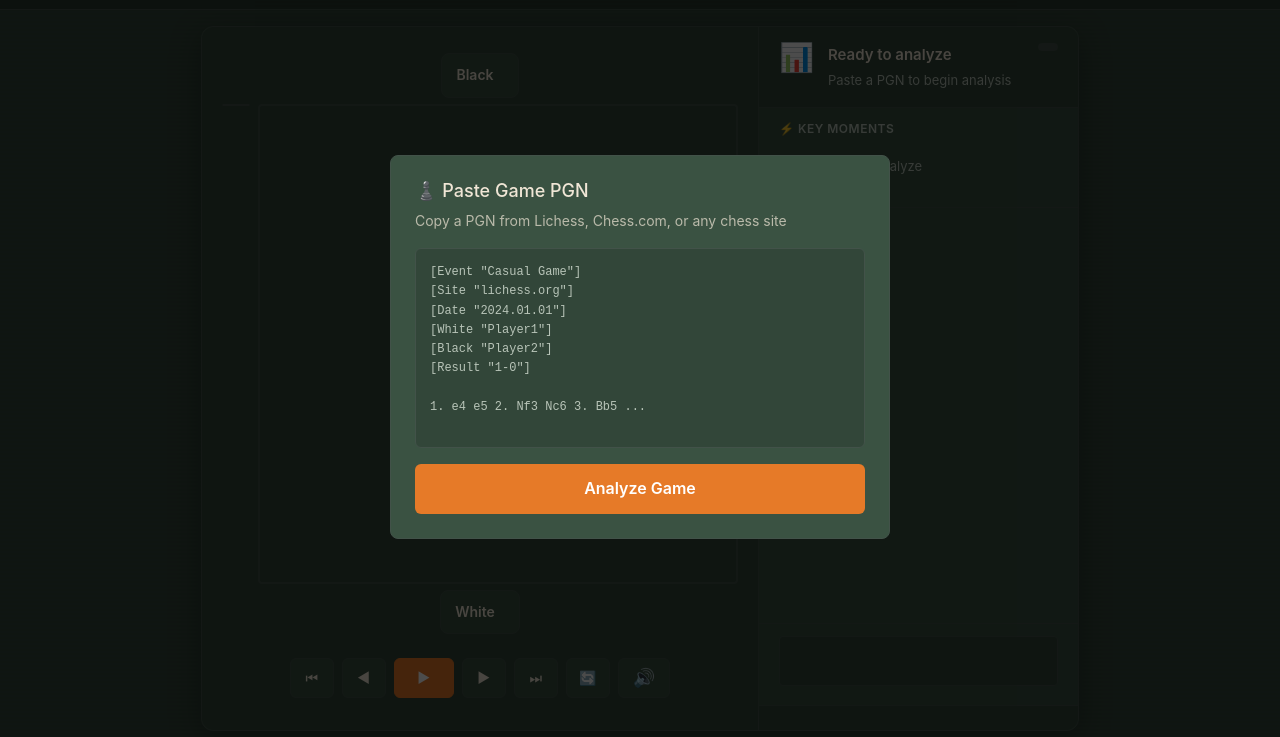
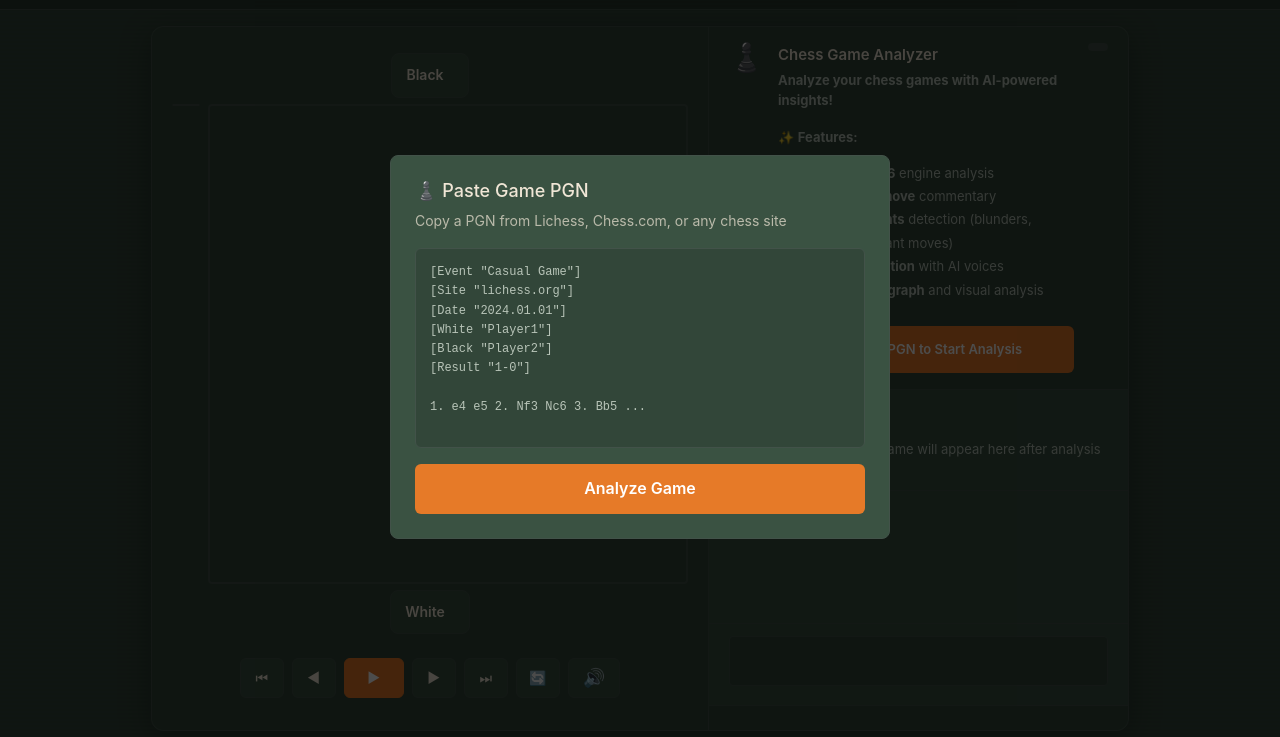
Before and after one commit to donnybadamo/lichess-game-analyzer, a browser extension: page index.html in a window 1280 px wide. Both pictures are taken after a click on the button "Analyze Game". Shown: the part 53-790 px from the top of the page. Drawn offline with nearby package versions, Linux system fonts and the light colour scheme; no server answers.

Commit message:
Add welcome intro instead of immediately showing PGN modal
- Add intro explaining what the site does (Stockfish 16, move-by-move commentary, key moments, voice narration)
- Don't automatically show PGN modal on page load
- Show welcome message with features list and 'Paste PGN to Start' button
- User can click button to open PGN modal when ready
- Better first-time user experience

```diff
--- a/analysis-web.js
+++ b/analysis-web.js
@@ -351,13 +351,8 @@ async function initializeAnalysisPage() {
         }
         return;
       } else {
-        // Show PGN modal instead of error
-        const pgnModal = document.getElementById('pgnModal');
-        if (pgnModal) {
-          pgnModal.style.display = 'flex';
-          console.log('Showing PGN modal (no PGN found)');
-        }
-        console.log('No PGN found. You can paste PGN in the input field.');
+        // Don't show PGN modal immediately - show intro instead
+        updateAnalysisPanelWithIntro();
       }
     } catch (e) {
       console.error('Error accessing localStorage:', e);
@@ -374,15 +369,9 @@ async function initializeAnalysisPage() {
       pgnModal.style.display = 'none';
     }
   } else {
-    // Show PGN modal if no PGN provided
-    const pgnModal = document.getElementById('pgnModal');
-    if (pgnModal) {
-      pgnModal.style.display = 'flex';
-      console.log('Showing PGN modal (no PGN in URL)');
-    }
-
-    // Don't show error - let user paste PGN instead
-    console.log('No PGN in URL. You can paste PGN in the input field below.');
+    // Don't show PGN modal immediately - let user explore first
+    // Show intro message instead
+    updateAnalysisPanelWithIntro();
   }
 }
 
@@ -807,6 +796,65 @@ function goToEnd() {
   if (moves.length > 0) {
     goToMove(moves.length - 1);
   }
+}
+
+function updateAnalysisPanelWithIntro() {
+  // Update the analysis panel with intro information
+  const analysisMove = document.getElementById('analysisMove');
+  const analysisText = document.getElementById('analysisText');
+  const analysisIcon = document.getElementById('analysisIcon');
+  const keyMomentsList = document.getElementById('keyMomentsList');
+
+  if (analysisMove) {
+    analysisMove.textContent = 'Chess Game Analyzer';
+  }
+
+  if (analysisText) {
+    analysisText.innerHTML = `
+      <div style="margin-bottom: 16px;">
+        <strong>Analyze your chess games with AI-powered insights!</strong>
+      </div>
+      <div style="font-size: 13px; line-height: 1.8; color: var(--muted-foreground);">
+        <p style="margin-bottom: 12px;">✨ <strong>Features:</strong></p>
+        <ul style="margin-left: 20px; margin-bottom: 12px; padding: 0;">
+          <li>🔍 <strong>Stockfish 16</strong> engine analysis</li>
+          <li>🎯 <strong>Move-by-move</strong> commentary</li>
+          <li>⚡ <strong>Key moments</strong> detection (blunders, mistakes, brilliant moves)</li>
+          <li>🔊 <strong>Voice narration</strong> with AI voices</li>
+          <li>📊 <strong>Evaluation graph</strong> and visual analysis</li>
+        </ul>
+        <p style="margin-top: 16px; margin-bottom: 0;">
+          <button id="startAnalysisBtn" class="btn-analyze" style="width: 100%; padding: 12px; margin-top: 8px;">
+            📋 Paste PGN to Start Analysis
+          </button>
+        </p>
+      </div>
+    `;
+
+    // Add click handler for the start button
+    setTimeout(() => {
+      const startBtn = document.getElementById('startAnalysisBtn');
+      if (startBtn) {
+        startBtn.addEventListener('click', () => {
+          const pgnModal = document.getElementById('pgnModal');
+          if (pgnModal) {
+            pgnModal.style.display = 'flex';
+          }
+        });
+      }
+    }, 100);
+  }
+
+  if (analysisIcon) {
+    analysisIcon.textContent = '♟️';
+  }
+
+  if (keyMomentsList) {
+    keyMomentsList.innerHTML = '<div class="moments-placeholder">Key moments from your game will appear here after analysis</div>';
+  }
+
+  // Clear eval
+  updateEvaluation(0);
 }
 
 function resetGameState() {
--- a/index.html
+++ b/index.html
@@ -85,8 +85,8 @@
         <div class="analysis-content">
           <div class="analysis-icon" id="analysisIcon">📊</div>
           <div class="analysis-details">
-            <div class="analysis-move" id="analysisMove">Ready to analyze</div>
-            <div class="analysis-text" id="analysisText">Paste a PGN to begin analysis</div>
+            <div class="analysis-move" id="analysisMove">Chess Game Analyzer</div>
+            <div class="analysis-text" id="analysisText">Analyze your chess games with Stockfish 16 engine. Get move-by-move commentary, identify blunders and brilliant moves, and review key moments with AI-powered voice narration.</div>
           </div>
           <div class="analysis-eval" id="analysisEval"></div>
         </div>
@@ -100,7 +100,7 @@
       <div class="key-moments-section" id="keyMomentsSection">
         <h3>⚡ Key Moments</h3>
         <div class="key-moments-scroll" id="keyMomentsList">
-          <div class="moments-placeholder">Paste a PGN to analyze</div>
+          <div class="moments-placeholder">Key moments from your game will appear here after analysis</div>
         </div>
       </div>
 
```
